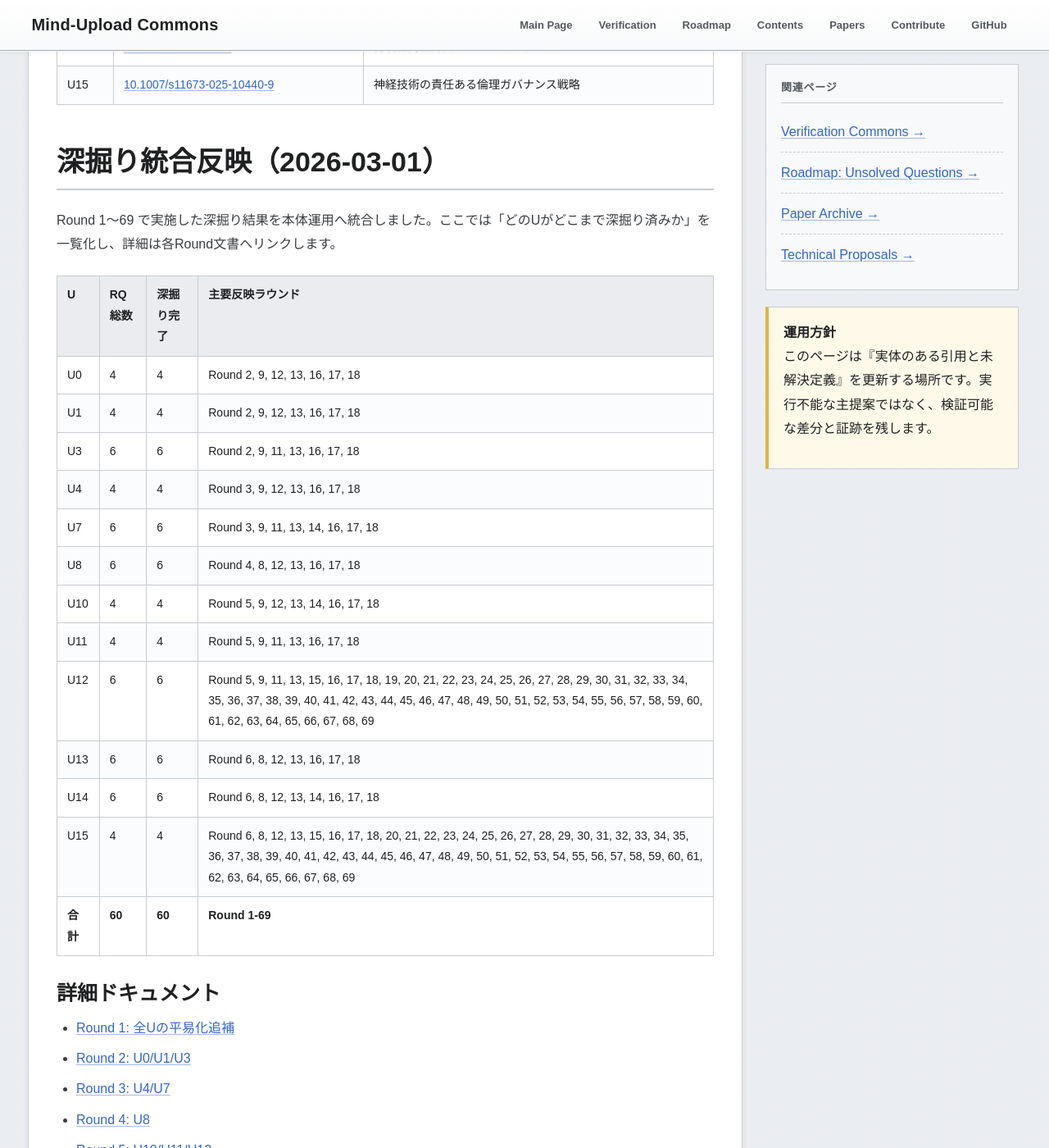
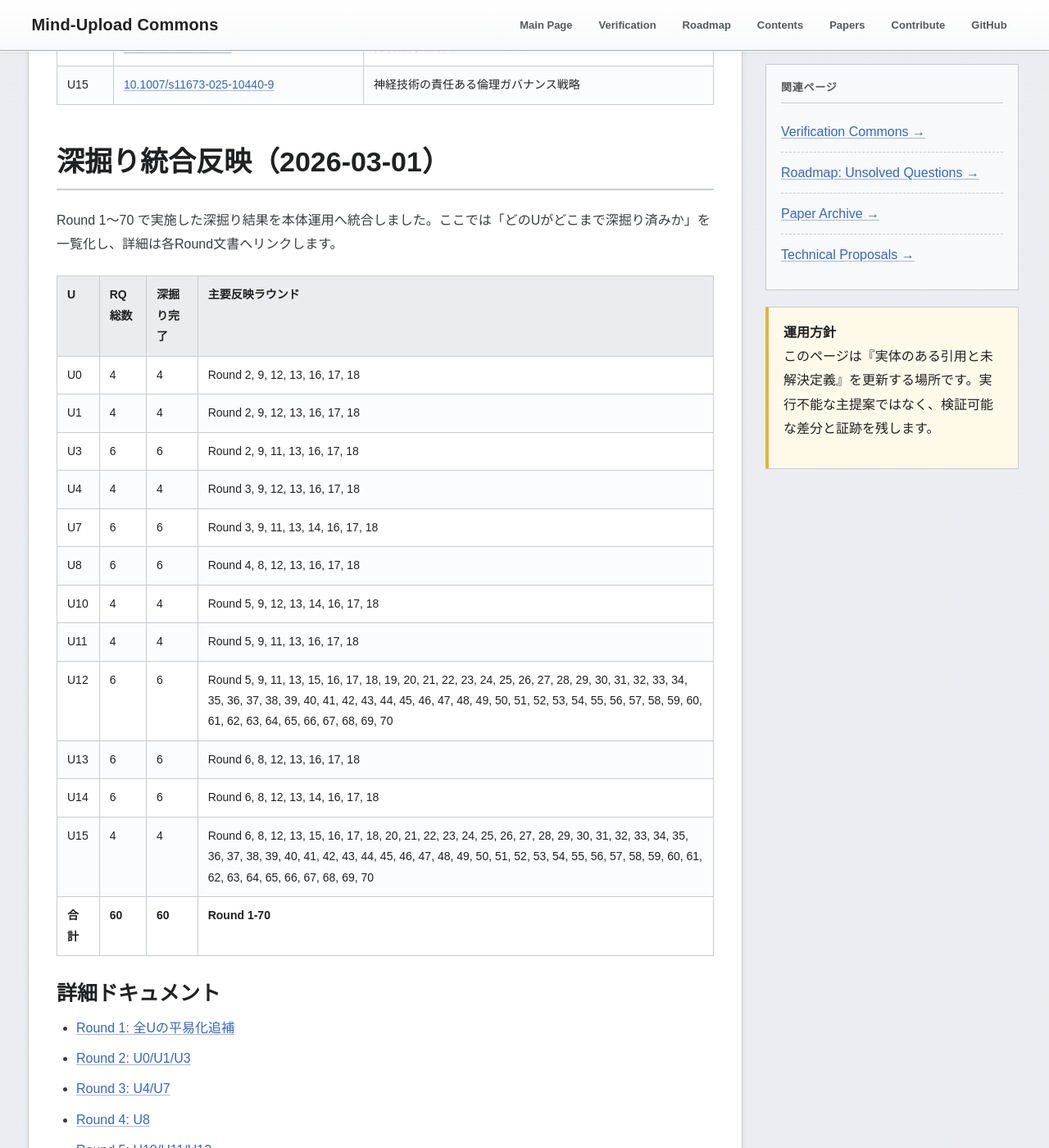
Before and after one commit to yasufumi-nakata/eegflow, a Jekyll site: the page built from research_harvest_50.md, in a window 1280 px wide and 1400 px high, scrolled down 6243 px. Shown: the whole window at 82% size. Built offline with Jekyll 4.4.1, drawn with Linux system fonts in a browser that asks for light colours; some of the changed text lies outside the part shown.

Commit message:
Add Round 70 reentry execution packet and restabilization return gate

```diff
--- a/research_harvest_50.md
+++ b/research_harvest_50.md
@@ -156,7 +156,7 @@
 <section class="section" id="deepening-integration-20260301">
 <h2 class="section-title">深掘り統合反映（2026-03-01）</h2>
 <p>
-Round 1〜69 で実施した深掘り結果を本体運用へ統合しました。ここでは「どのUがどこまで深掘り済みか」を一覧化し、詳細は各Round文書へリンクします。
+Round 1〜70 で実施した深掘り結果を本体運用へ統合しました。ここでは「どのUがどこまで深掘り済みか」を一覧化し、詳細は各Round文書へリンクします。
 </p>
 <table class="data-table">
 <thead><tr><th>U</th><th>RQ総数</th><th>深掘り完了</th><th>主要反映ラウンド</th></tr></thead><tbody>
@@ -168,11 +168,11 @@
 <tr><td>U8</td><td>6</td><td>6</td><td>Round 4, 8, 12, 13, 16, 17, 18</td></tr>
 <tr><td>U10</td><td>4</td><td>4</td><td>Round 5, 9, 12, 13, 14, 16, 17, 18</td></tr>
 <tr><td>U11</td><td>4</td><td>4</td><td>Round 5, 9, 11, 13, 16, 17, 18</td></tr>
-<tr><td>U12</td><td>6</td><td>6</td><td>Round 5, 9, 11, 13, 15, 16, 17, 18, 19, 20, 21, 22, 23, 24, 25, 26, 27, 28, 29, 30, 31, 32, 33, 34, 35, 36, 37, 38, 39, 40, 41, 42, 43, 44, 45, 46, 47, 48, 49, 50, 51, 52, 53, 54, 55, 56, 57, 58, 59, 60, 61, 62, 63, 64, 65, 66, 67, 68, 69</td></tr>
+<tr><td>U12</td><td>6</td><td>6</td><td>Round 5, 9, 11, 13, 15, 16, 17, 18, 19, 20, 21, 22, 23, 24, 25, 26, 27, 28, 29, 30, 31, 32, 33, 34, 35, 36, 37, 38, 39, 40, 41, 42, 43, 44, 45, 46, 47, 48, 49, 50, 51, 52, 53, 54, 55, 56, 57, 58, 59, 60, 61, 62, 63, 64, 65, 66, 67, 68, 69, 70</td></tr>
 <tr><td>U13</td><td>6</td><td>6</td><td>Round 6, 8, 12, 13, 16, 17, 18</td></tr>
 <tr><td>U14</td><td>6</td><td>6</td><td>Round 6, 8, 12, 13, 14, 16, 17, 18</td></tr>
-<tr><td>U15</td><td>4</td><td>4</td><td>Round 6, 8, 12, 13, 15, 16, 17, 18, 20, 21, 22, 23, 24, 25, 26, 27, 28, 29, 30, 31, 32, 33, 34, 35, 36, 37, 38, 39, 40, 41, 42, 43, 44, 45, 46, 47, 48, 49, 50, 51, 52, 53, 54, 55, 56, 57, 58, 59, 60, 61, 62, 63, 64, 65, 66, 67, 68, 69</td></tr>
-<tr><td><strong>合計</strong></td><td><strong>60</strong></td><td><strong>60</strong></td><td><strong>Round 1-69</strong></td></tr>
+<tr><td>U15</td><td>4</td><td>4</td><td>Round 6, 8, 12, 13, 15, 16, 17, 18, 20, 21, 22, 23, 24, 25, 26, 27, 28, 29, 30, 31, 32, 33, 34, 35, 36, 37, 38, 39, 40, 41, 42, 43, 44, 45, 46, 47, 48, 49, 50, 51, 52, 53, 54, 55, 56, 57, 58, 59, 60, 61, 62, 63, 64, 65, 66, 67, 68, 69, 70</td></tr>
+<tr><td><strong>合計</strong></td><td><strong>60</strong></td><td><strong>60</strong></td><td><strong>Round 1-70</strong></td></tr>
 </tbody></table>
 
 <h3>詳細ドキュメント</h3>
@@ -246,6 +246,7 @@
 <li><a href="research_deepening_round67_2026-03-01.html">Round 67: 再クローズ認証台帳と再開クールダウン監視固定</a></li>
 <li><a href="research_deepening_round68_2026-03-01.html">Round 68: 安定状態チェックポイントと再開再入ゲート固定</a></li>
 <li><a href="research_deepening_round69_2026-03-01.html">Round 69: 再入候補トリアージと再検証再接続ブリッジ固定</a></li>
+<li><a href="research_deepening_round70_2026-03-01.html">Round 70: 再入実行パケットと再安定化復帰ゲート固定</a></li>
 </ul>
 
 <h3>整合性監査（証跡）</h3>
@@ -659,6 +660,12 @@
 Round 69 の再入候補トリアージと再検証再接続ブリッジ固定は
 <a href="automation/rq_regulation_reentry_candidate_triage_round69_2026-03-01.csv" target="_blank">rq_regulation_reentry_candidate_triage_round69_2026-03-01.csv</a>（問い別再入候補トリアージ）と
 <a href="automation/rq_regulation_revalidation_reconnect_bridge_round69_2026-03-01.csv" target="_blank">rq_regulation_revalidation_reconnect_bridge_round69_2026-03-01.csv</a>（問い別再検証再接続ブリッジ）
+に記録しています。
+</p>
+<p class="small">
+Round 70 の再入実行パケットと再安定化復帰ゲート固定は
+<a href="automation/rq_regulation_reentry_execution_packet_round70_2026-03-01.csv" target="_blank">rq_regulation_reentry_execution_packet_round70_2026-03-01.csv</a>（問い別再入実行パケット）と
+<a href="automation/rq_regulation_restabilization_return_gate_round70_2026-03-01.csv" target="_blank">rq_regulation_restabilization_return_gate_round70_2026-03-01.csv</a>（問い別再安定化復帰ゲート）
 に記録しています。
 </p>
 </section>
```
Also changed, not shown: automation/rq_regulation_reentry_execution_packet_round70_2026-03-01.csv (added, +11 -0 lines), automation/rq_regulation_restabilization_return_gate_round70_2026-03-01.csv (added, +11 -0 lines), research_deepening_continue_guide_2026-03-01.md (+6 -2 lines), research_deepening_round70_2026-03-01.md (added, +64 -0 lines).
